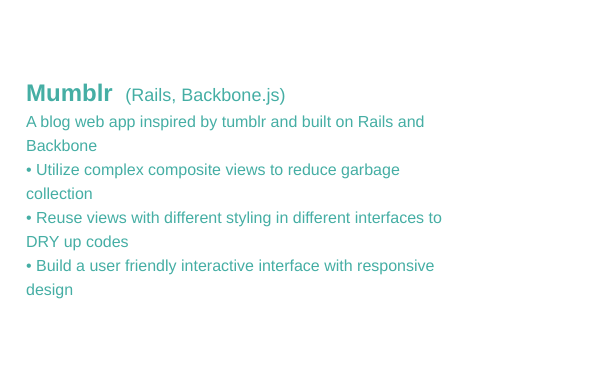
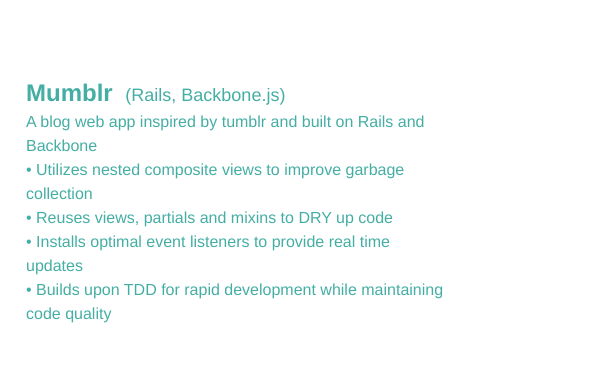
Before and after one commit to chiaowenlin075/chiaowenlin075.github.io, a plain HTML site: page index.html in a window 1280 px wide. Shown: the part 1823-2199 px from the top of the page, 504-1093 px from the left. Drawn offline with nearby package versions, Linux system fonts and the light colour scheme; a web font is replaced by a local one.

Commit message:
Revise project description

```diff
--- a/index.html
+++ b/index.html
@@ -195,9 +195,10 @@
                         <div class="project-description">
                             <p>
                               A blog web app inspired by tumblr and built on Rails and Backbone<br>
-                              •	Utilize complex composite views to reduce garbage collection<br>
-                              •	Reuse views with different styling in different interfaces to DRY up codes<br>
-                              • Build a user friendly interactive interface with responsive design<br>
+                              •	Utilizes nested composite views to improve garbage collection<br>
+                              •	Reuses views, partials  and mixins to DRY up code<br>
+                              • Installs optimal event listeners to provide real time updates<br>
+                              • Builds upon TDD for rapid development while maintaining code quality<br>
                             </p>
                         </div>
                      </div>
```
Also changed, not shown: 1 other file.
